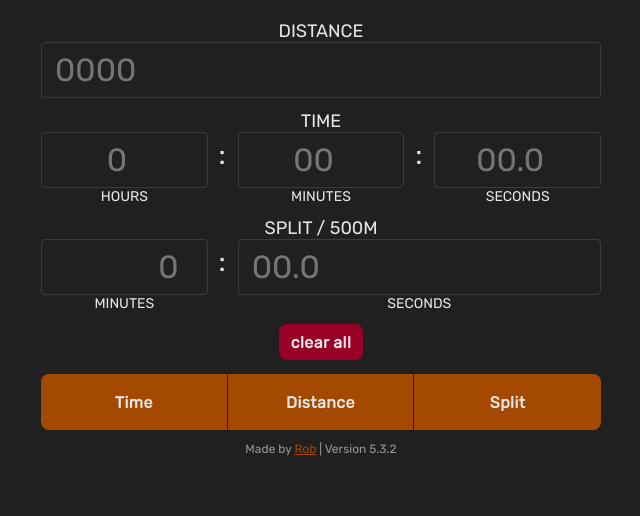
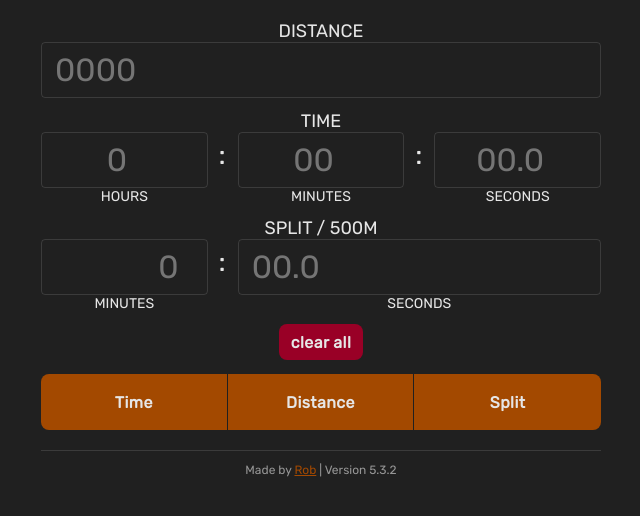
Before and after one commit to robbertkooiman/split-calc, a React (Create React App) app: page / in a window 1280 px wide. Shown: the top 516 px of the page, without its empty margins (319-959 px from the left). Built offline with nearby package versions, Linux system fonts and the light colour scheme.

Commit message:
Footer border

```diff
--- a/src/Footer.scss
+++ b/src/Footer.scss
@@ -1,6 +1,8 @@
 @import "variables";
 
 footer {
+    border-top: 1px solid $border;
+    margin-top: 20px;
     text-align: center;
     font-size: 12px;
     color: transparentize($foreground, 0.4);
```
